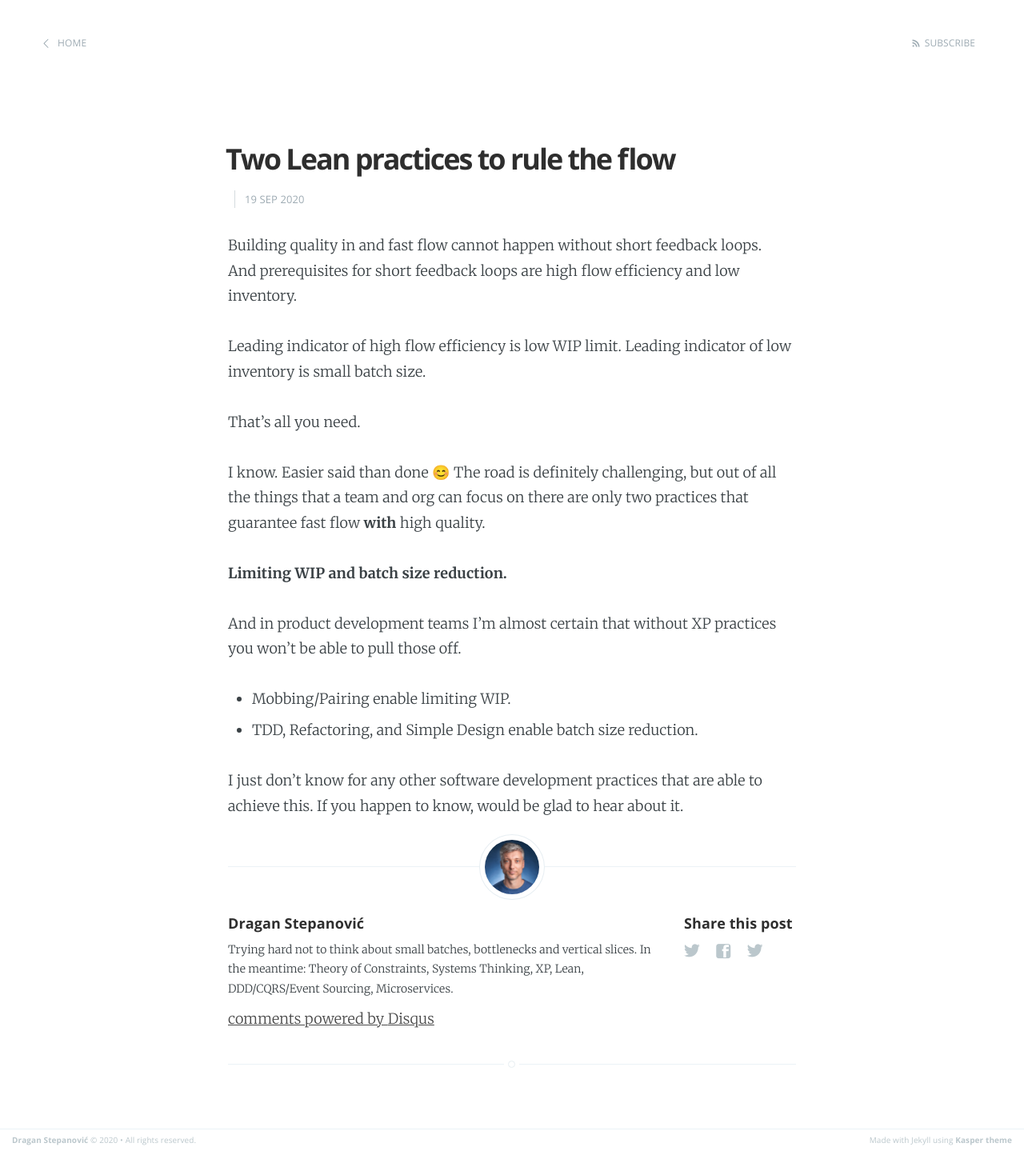
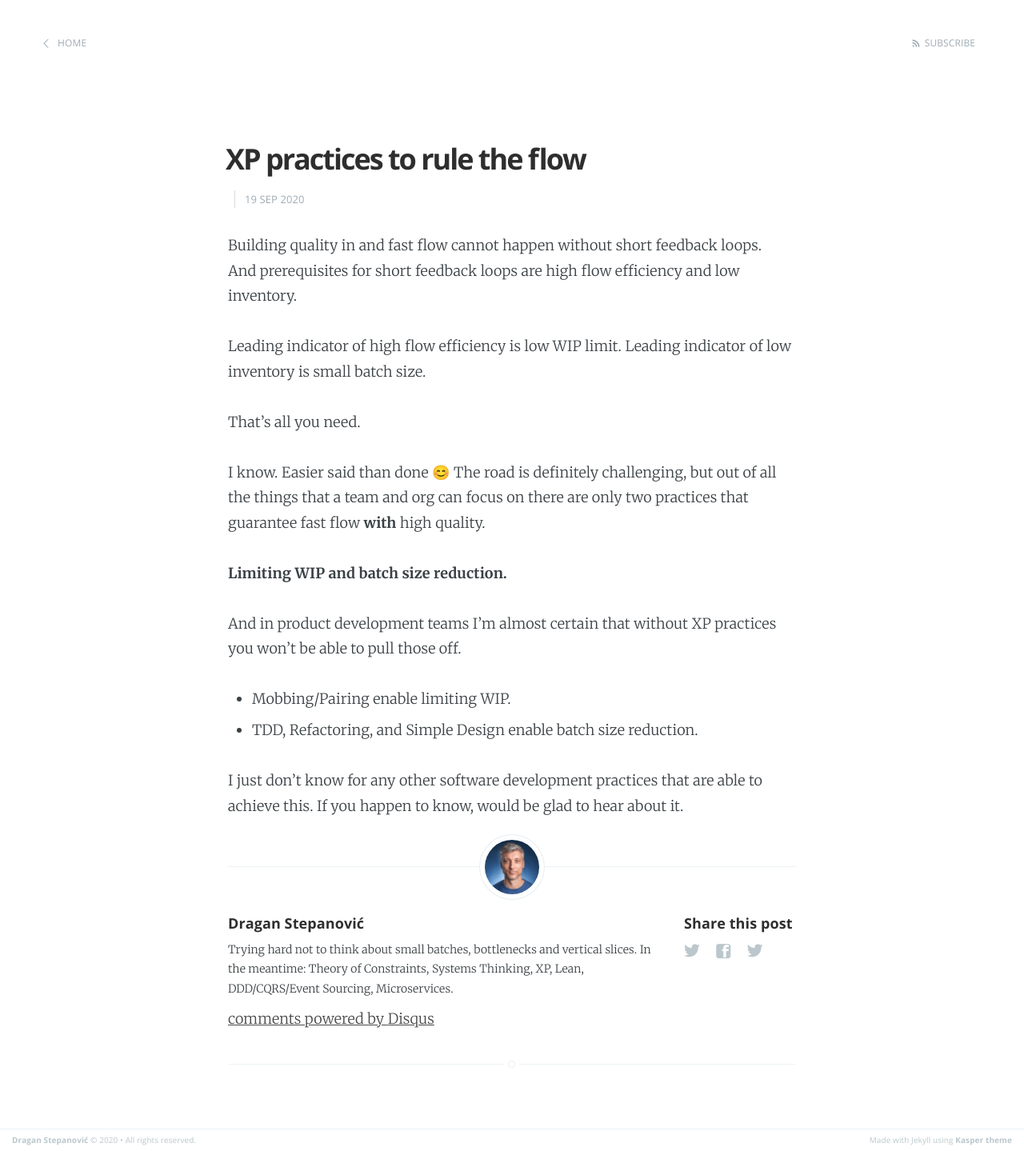
Before and after one commit to dragan-stepanovic/dragan-stepanovic.github.io, a Jekyll site: the page built from _posts/2020-09-19-xp-practices-to-rule-the-flow.md, in a window 1280 px wide. Shown: the whole page at 80% size. Built offline with Jekyll 4.4.1, drawn with Linux system fonts in a browser that asks for light colours; our own code applies the rules of GitHub Pages for plain Markdown files; comment, search, counter and statistics services are not loaded.

Commit message:
Update and rename 2020-09-19-two-practices-to-rule-the-flow.md to 2020-09-19-xp-practices-to-rule-the-flow.md

```diff
--- a/_posts/2020-09-19-two-practices-to-rule-the-flow.md
+++ b/_posts/2020-09-19-xp-practices-to-rule-the-flow.md
@@ -1,5 +1,5 @@
 ---
-title: Two Lean practices to rule the flow
+title: XP practices to rule the flow
 ---
 
 Building quality in and fast flow cannot happen without short feedback loops.
```
